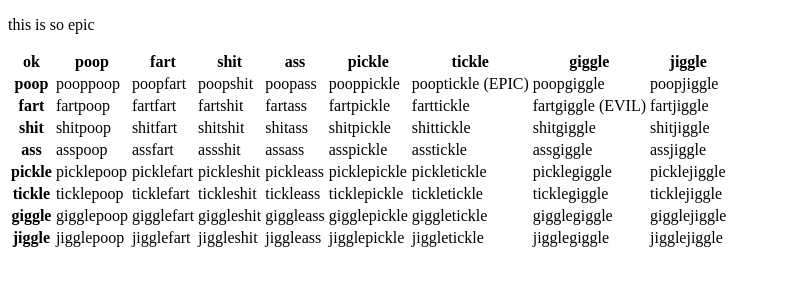
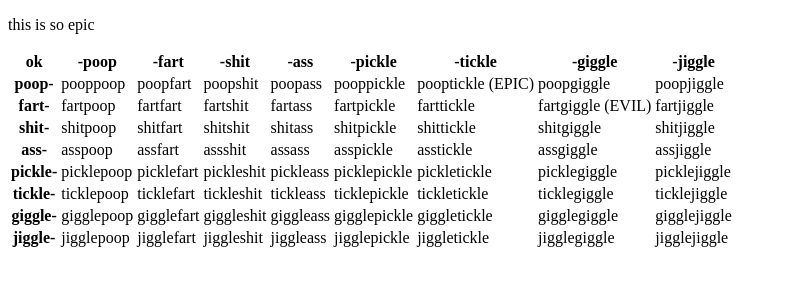
Before and after one commit to abstracteternity/SUPEREPIC, a plain HTML site: page poopticklegen.html in a window 1280 px wide. Shown: the whole page, without its empty margins (0-786 px from the left). Drawn offline with Linux system fonts and the light colour scheme.

Commit message:
Update poopticklegen.html

```diff
--- a/poopticklegen.html
+++ b/poopticklegen.html
@@ -10,17 +10,17 @@
                 <tbody>
                     <tr>
                         <th>ok</th>
-                        <th>poop</th>
-                        <th>fart</th>
-                        <th>shit</th>
-                        <th>ass</th>
-                        <th>pickle</th>
-                        <th>tickle</th>
-                        <th>giggle</th>
-                        <th>jiggle</th>
+                        <th>-poop</th>
+                        <th>-fart</th>
+                        <th>-shit</th>
+                        <th>-ass</th>
+                        <th>-pickle</th>
+                        <th>-tickle</th>
+                        <th>-giggle</th>
+                        <th>-jiggle</th>
                     </tr>
                     <tr>
-                        <th>poop</th>
+                        <th>poop-</th>
                         <td>pooppoop</td>
                         <td>poopfart</td>
                         <td>poopshit</td>
@@ -31,7 +31,7 @@
                         <td>poopjiggle</td>
                     </tr>
                     <tr>
-                        <th>fart</th>
+                        <th>fart-</th>
                         <td>fartpoop</td>
                         <td>fartfart</td>
                         <td>fartshit</td>
@@ -42,7 +42,7 @@
                         <td>fartjiggle</td>
                     </tr>
                     <tr>
-                        <th>shit</th>
+                        <th>shit-</th>
                         <td>shitpoop</td>
                         <td>shitfart</td>
                         <td>shitshit</td>
@@ -53,7 +53,7 @@
                         <td>shitjiggle</td>
                     </tr>
                     <tr>
-                        <th>ass</th>
+                        <th>ass-</th>
                         <td>asspoop</td>
                         <td>assfart</td>
                         <td>assshit</td>
@@ -64,7 +64,7 @@
                         <td>assjiggle</td>
                     </tr>
                     <tr>
-                        <th>pickle</th>
+                        <th>pickle-</th>
                         <td>picklepoop</td>
                         <td>picklefart</td>
                         <td>pickleshit</td>
@@ -75,7 +75,7 @@
                         <td>picklejiggle</td>
                     </tr>
                     <tr>
-                        <th>tickle</th>
+                        <th>tickle-</th>
                         <td>ticklepoop</td>
                         <td>ticklefart</td>
                         <td>tickleshit</td>
@@ -86,7 +86,7 @@
                         <td>ticklejiggle</td>
                     </tr>
                     <tr>
-                        <th>giggle</th>
+                        <th>giggle-</th>
                         <td>gigglepoop</td>
                         <td>gigglefart</td>
                         <td>giggleshit</td>
@@ -97,7 +97,7 @@
                         <td>gigglejiggle</td>
                     </tr>
                     <tr>
-                        <th>jiggle</th>
+                        <th>jiggle-</th>
                         <td>jigglepoop</td>
                         <td>jigglefart</td>
                         <td>jiggleshit</td>
```
